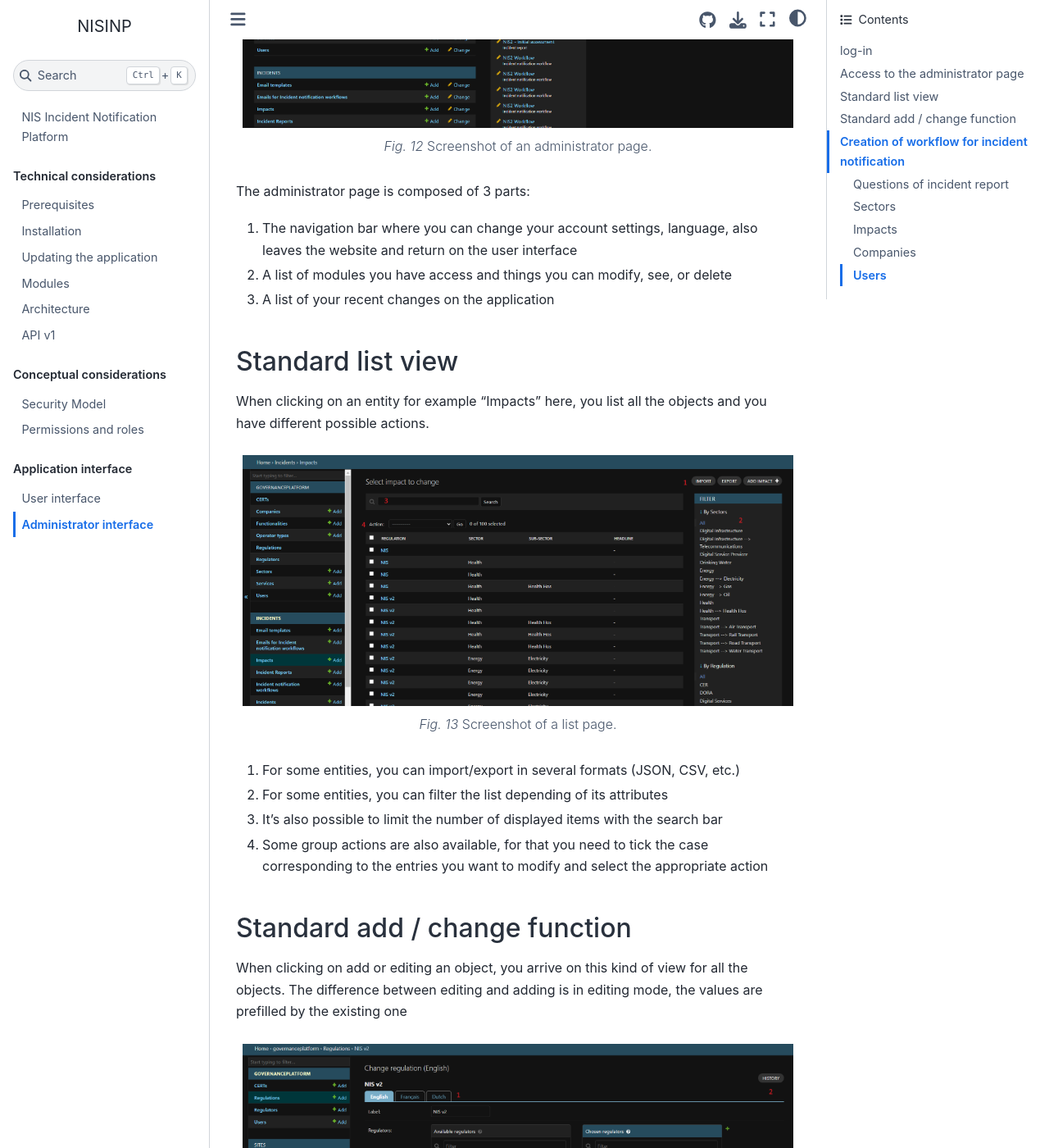
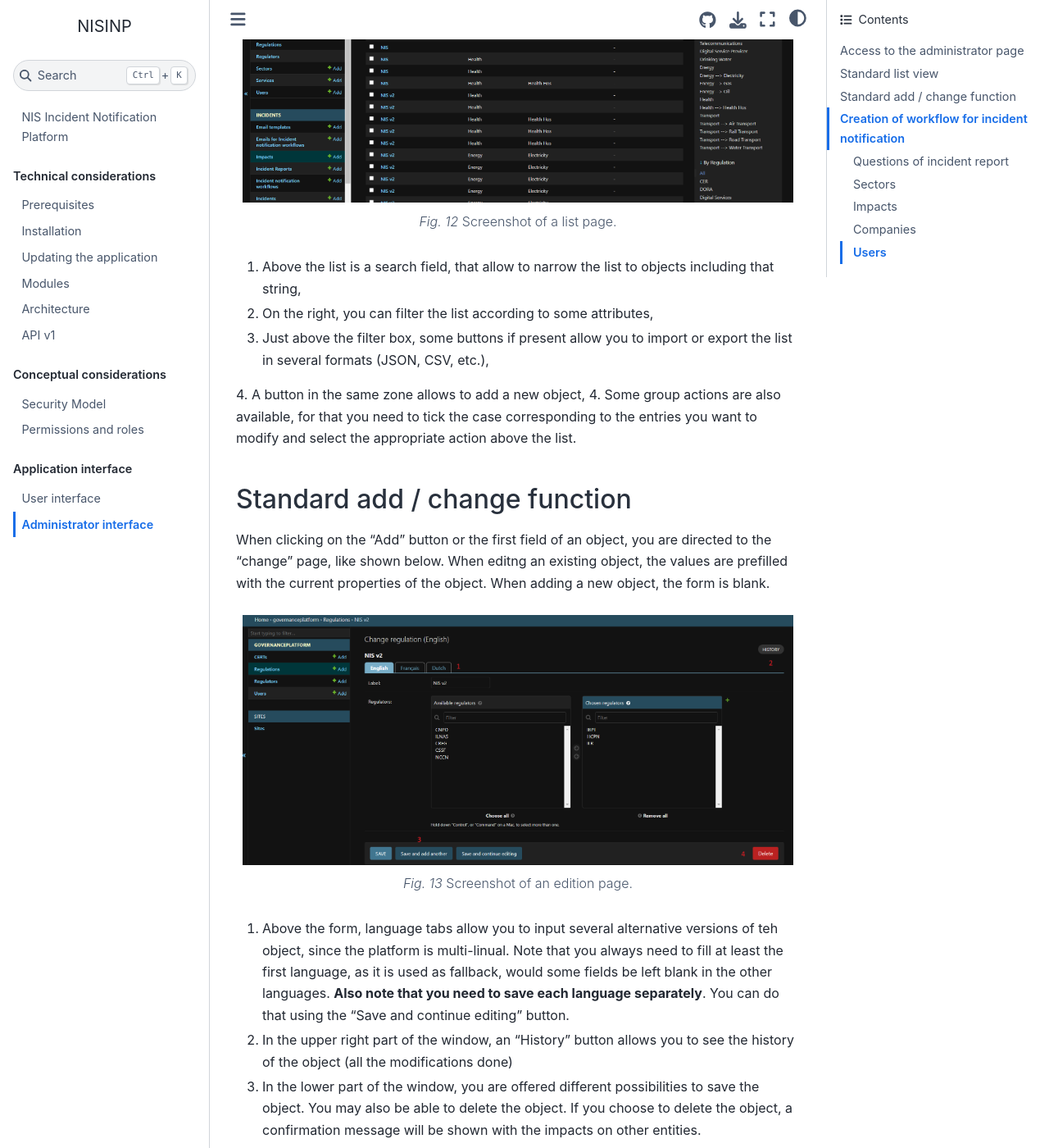
Before and after one commit to informed-governance-project/NISINP, a Sphinx documentation site: the page built from docs/ui_administrator.rst, in a window 1280 px wide and 1400 px high, scrolled down 1233 px. Shown: the whole window at 82% size. Built offline with Sphinx 7.4.7 and the Sphinx Book theme 1.1.4, drawn with Linux system fonts in a browser that asks for light colours; some of the changed text lies outside the part shown.

Commit message:
Update ui_administrator.rst
Clarify text, remove login part (same as user, and incorrect text)

```diff
--- a/docs/ui_administrator.rst
+++ b/docs/ui_administrator.rst
@@ -1,27 +1,12 @@
 Administrator interface
 =========================
-
-log-in
--------
-
-On this page you can log in or create an account in case you have to notify an incident and you don't have your credential.
-
-.. figure:: _static/ui_user_login_page.png
-   :alt: Login page.
-   :target: _static/ui_user_login_page.png
-
-   Screenshot of the login page.
-
-If you have credentials and don't remember the password please use the link: 'Forgotten your password or username?'
-
-At the first login, you need to activate the 2FA.
 
 Access to the administrator page
 -----------------------------------
 
 The following roles have access to the administrator interface:
 
-- PlatformAdmin : create regulation, regulators, observers
+- PlatformAdmin : create regulations, regulators, observers
 - RegulatorAdmin : create the workflows for incidents, RegulatorUser for its regulator
 - RegulatorUser : create companies
 - OperatorAdmin : create OperatorUser for its company
@@ -35,14 +20,14 @@
 
 The administrator page is composed of 3 parts:
 
-1. The navigation bar where you can change your account settings, language, also leaves the website and return on the user interface
-2. A list of modules you have access and things you can modify, see, or delete
-3. A list of your recent changes on the application
+1. The navigation bar, above, where you can change your account settings, language, also leaves the website and return to the user interface
+2. A list of modules, left, where you can select one type of objects related to incidents or users, and add or modify those
+3. A list of your recent actions on the platform
 
 Standard list view
 ---------------------
 
-When clicking on an entity for example "Impacts" here, you list all the objects and you have different possible actions.
+When clicking on a module, e.g. "Impacts" as illustrated below, you see a list of the objects of that type, and you have different possible actions. The proposed actions may differ depending on the object type and your role.
 
 .. figure:: _static/ui_standard_list.png
    :alt: edit page.
@@ -50,15 +35,16 @@
 
    Screenshot of a list page.
 
-1. For some entities, you can import/export in several formats (JSON, CSV, etc.)
-2. For some entities, you can filter the list depending of its attributes
-3. It's also possible to limit the number of displayed items with the search bar
-4. Some group actions are also available, for that you need to tick the case corresponding to the entries you want to modify and select the appropriate action
+1. Above the list is a search field, that allow to narrow the list to objects including that string,
+2. On the right, you can filter the list according to some attributes,
+3. Just above the filter box, some buttons if present allow you to import or export the list in several formats (JSON, CSV, etc.),
+4. A button in the same zone allows to add a new object,
+4. Some group actions are also available, for that you need to tick the case corresponding to the entries you want to modify and select the appropriate action above the list.
 
 Standard add / change function
 -----------------------------------
 
-When clicking on add or editing an object, you arrive on this kind of view for all the objects. The difference between editing and adding is in editing mode, the values are prefilled by the existing one
+When clicking on the "Add" button or the first field of an object, you are directed to the "change" page, like shown below. When editng an existing object, the values are prefilled with the current properties of the object. When adding a new object, the form is blank.
 
 .. figure:: _static/ui_standard_add_edit.png
    :alt: edit page.
@@ -66,10 +52,9 @@
 
    Screenshot of an edition page.
 
-1. You can change the language of the object, be informed that you always need to fill the fallback language. **Be aware that you need to save each language separately**. So, if you want to save the 3 languages in one step use the "save and continue editing"
-2. In case of editions you can see the history of the object (all the modifications done)
-3. Different possibilities to save the object
-4. In case of editing you can also delete the object. If you choose to delete the object, a confirmation message will be shown with the impacts on other entities
+1. Above the form, language tabs allow you to input several alternative versions of teh object, since the platform is multi-linual. Note that you always need to fill at least the first language, as it is used as fallback, would some fields be left blank in the other languages. **Also note that you need to save each language separately**. You can do that using the "Save and continue editing" button.
+2. In the upper right part of the window, an "History" button allows you to see the history of the object (all the modifications done)
+3. In the lower part of the window, you are offered different possibilities to save the object. You may also be able to delete the object. If you choose to delete the object, a confirmation message will be shown with the impacts on other entities.
 
 
 Creation of workflow for incident notification
@@ -79,23 +64,23 @@
 
 Here, the standard way to create a workflow:
 
-1.   You have to create first an item called ``incident notification workflow`` (e.g. NIS2, etc.).
+1.   First create an item in the ``Incident notification workflows`` module (e.g. NIS2, CER, GDPR, etc.).
 
-2.   You have to create the different steps of your workflow. The steps are called ``incident reports`` (e.g. Early Warning, initial assessment, etc.).
+2.   Then create the different steps of your workflow, that are called ``incident reports`` (e.g. Early Warning, Final Report, etc.).
 
-3.   Now you have to link ``incident reports`` with  ``incident notification workflow``, for that go on ``incident notification workflow`` and choose the incident reports. The position defines the sequence of apparition.
+3.   Now you link ``incident reports`` with  ``incident notification workflow``, for that go on ``incident notification workflow`` and choose the incident reports. The position defines the order of the reports.
 
-4.   For each incident report you have to create ``questions``. A question belongs to a ``question category``. The  ``question category`` can be created directly in the question form. You have to create the category only one time, after you can reuse it.
+4.   Each incident report is made of a list of ``questions``, organised in tabs called ``question category``. The  ``question category`` can be created directly in the question form. You have to create the category only one time, after you can reuse it.
 
-   .. note:: The ``question category`` helps for the rendering of the form for the user who submits the notification. There are different types of question, some types of question (e.g. Multiple choice, Single choice, etc.) can have ``predefined answers``.
+   .. note:: The ``question category`` helps for the rendering of the form for the user who submits the notification. There are different types of questions, such as FreeText or Multiple choice. Some can have ``predefined answers``.
 
    .. caution::  **It's important to use one answer only for one question**. You can create the predefined answer directly in the question form.**If you want to translate in several language, you must first fill one language, click on "save and continue editing" and go to the other language, if you don't do that you will loose the content for the predefined answer**.
 
 5.   Your incident workflow is now done.
 
 
-In addition to that there is an emailing system. The structure of the email has to be defined in the ``Email templates`` entity. Each email has a name, subject, and content.
-The content can be personalized with data from the database, for that you need to include the following tag:
+The workflow system also includes an automatic emailing system. The templates of the emails have to be defined in the ``Email templates`` entity. Each email has a name, subject, and content.
+The content can be personalized with data from the database, using the following tags:
 
 - #INCIDENT_NOTIFICATION_DATE# : first notification of the incident
 - #INCIDENT_DETECTION_DATE# : detection date of the incident
@@ -150,15 +135,15 @@
 Questions of incident report
 ~~~~~~~~~~~~~~~~~~~~~~~~~~~~~~
 
-To import or export question you need three models : ``predefined answers, question categories, questions``
+To import or export questions you need three models: ``predefined answers, question categories, questions``
 
-For importing you need to import in this order:
+Importing has to happen in this order:
 
 1. Question categories
 2. Questions
 3. Predefined answers
 
-If you want to create from scratch, you have to create a file of ``question categories`` mentioning:
+If you want to create the files from scratch, you can create a ``question categories`` file mentioning:
 
 - ``label`` : the name of the category
 
```
Also changed, not shown: other parts of docs/ui_administrator.rst (+1 -1 lines).
